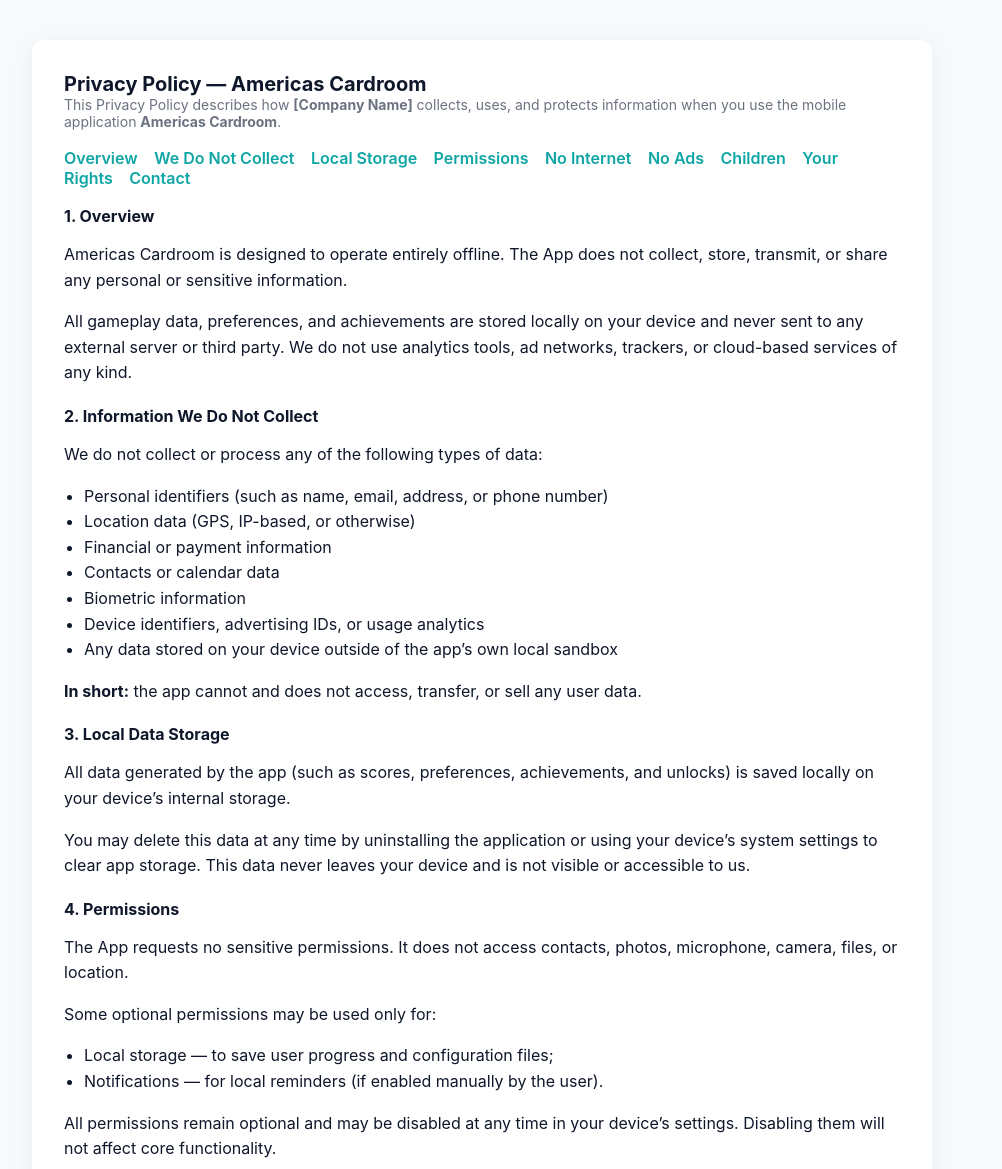
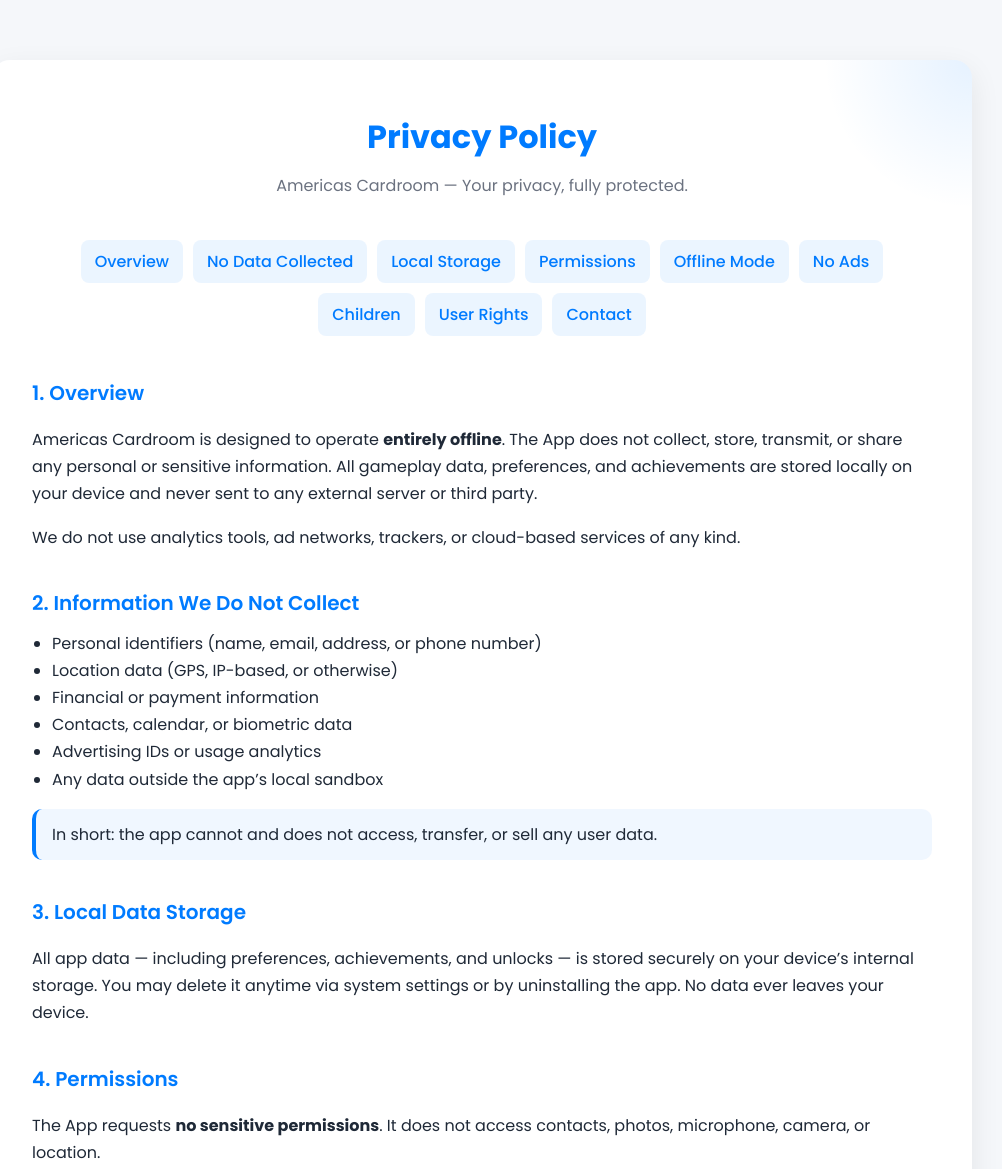
Before and after one commit to apssdeveloper/privacy-police, a plain HTML site: page index.html in a window 1280 px wide. Shown: the top 1169 px of the page, without its empty margins (158-1160 px from the left). Drawn offline with Linux system fonts and the light colour scheme.

Commit message:
Update index.html

```diff
--- a/index.html
+++ b/index.html
@@ -5,199 +5,221 @@
   <meta name="viewport" content="width=device-width, initial-scale=1" />
   <title>Privacy Policy — Americas Cardroom</title>
   <meta name="description" content="Privacy Policy for Americas Cardroom — offline app. No data collection." />
+  <link href="https://fonts.googleapis.com/css2?family=Poppins:wght@400;500;600;700&display=swap" rel="stylesheet">
   <style>
-    :root{
-      --bg: #f7fafc;
+    :root {
+      --bg: #f5f7fa;
       --card: #ffffff;
+      --accent: #007bff;
+      --text: #1f2937;
       --muted: #6b7280;
-      --accent: #0ea5a4;
-      --maxw: 900px;
-      font-family: Inter, system-ui, -apple-system, 'Segoe UI', Roboto, 'Helvetica Neue', Arial;
+      --radius: 18px;
+      font-family: 'Poppins', sans-serif;
     }
-    html,body{height:100%;}
-    body{
-      margin:0; background:var(--bg); color:#0f172a; -webkit-font-smoothing:antialiased; -moz-osx-font-smoothing:grayscale; padding:40px 20px;
-      display:flex; align-items:flex-start; justify-content:center;
+    body {
+      background: var(--bg);
+      margin: 0;
+      color: var(--text);
+      line-height: 1.7;
+      display: flex;
+      justify-content: center;
+      padding: 60px 20px;
     }
-    .container{max-width:var(--maxw); width:100%;}
-    .card{background:var(--card); border-radius:12px; padding:32px; box-shadow:0 6px 24px rgba(2,6,23,0.06);}
-    header{display:flex;align-items:center;gap:16px;margin-bottom:18px}
-    h1{font-size:20px;margin:0}
-    .meta{color:var(--muted);font-size:14px}
-    nav{margin:18px 0}
-    nav a{margin-right:12px;color:var(--accent);text-decoration:none;font-weight:600}
-    section{margin-bottom:20px}
-    h2{font-size:16px;margin:0 0 8px}
-    p, ul{line-height:1.6;color:#0f172a}
-    ul{padding-left:20px}
-    code{background:#f1f5f9;padding:2px 6px;border-radius:6px;font-family:monospace}
-    .note{background:#f8fafc;border-left:4px solid #c7f9f6;padding:12px;border-radius:6px;color:#064e47}
-    footer{border-top:1px solid #eef2f7;padding-top:16px;color:var(--muted);font-size:13px}
-    @media(print){
-      body{padding:0}
-      .card{box-shadow:none;border-radius:0}
+    .policy-container {
+      background: var(--card);
+      max-width: 900px;
+      width: 100%;
+      border-radius: var(--radius);
+      box-shadow: 0 10px 30px rgba(0,0,0,0.08);
+      padding: 50px 40px;
+      position: relative;
+      overflow: hidden;
+    }
+    .policy-container::before {
+      content: '';
+      position: absolute;
+      top: -150px;
+      right: -150px;
+      width: 300px;
+      height: 300px;
+      background: radial-gradient(circle, var(--accent) 0%, transparent 70%);
+      opacity: 0.1;
+    }
+    header {
+      text-align: center;
+      margin-bottom: 40px;
+    }
+    header h1 {
+      margin: 0;
+      font-size: 2rem;
+      font-weight: 700;
+      color: var(--accent);
+    }
+    header p {
+      color: var(--muted);
+      font-size: 1rem;
+      margin-top: 8px;
+    }
+    nav {
+      display: flex;
+      flex-wrap: wrap;
+      justify-content: center;
+      gap: 10px;
+      margin-bottom: 40px;
+    }
+    nav a {
+      text-decoration: none;
+      color: var(--accent);
+      background: rgba(0,123,255,0.08);
+      padding: 8px 14px;
+      border-radius: 8px;
+      font-weight: 500;
+      transition: 0.2s;
+    }
+    nav a:hover {
+      background: var(--accent);
+      color: #fff;
+    }
+    section {
+      margin-bottom: 35px;
+    }
+    h2 {
+      font-size: 1.25rem;
+      font-weight: 600;
+      margin-bottom: 10px;
+      color: var(--accent);
+    }
+    p, li {
+      color: var(--text);
+      font-size: 1rem;
+    }
+    ul {
+      padding-left: 20px;
+      margin-top: 6px;
+    }
+    .highlight {
+      background: rgba(0,123,255,0.06);
+      padding: 12px 16px;
+      border-left: 4px solid var(--accent);
+      border-radius: 10px;
+      color: var(--text);
+      margin-top: 10px;
+    }
+    footer {
+      border-top: 1px solid #e5e7eb;
+      padding-top: 20px;
+      text-align: center;
+      font-size: 0.9rem;
+      color: var(--muted);
     }
   </style>
 </head>
 <body>
-  <div class="container">
-    <article class="card">
+  <div class="policy-container">
     <header>
-        <div>
-          <h1>Privacy Policy — Americas Cardroom</h1>
-          <div class="meta">This Privacy Policy describes how <strong>[Company Name]</strong> collects, uses, and protects information when you use the mobile application <strong>Americas Cardroom</strong>.</div>
-        </div>
+      <h1>Privacy Policy</h1>
+      <p>Americas Cardroom — Your privacy, fully protected.</p>
     </header>
 
     <nav>
       <a href="#overview">Overview</a>
-        <a href="#info-we-do-not-collect">We Do Not Collect</a>
-        <a href="#local-storage">Local Storage</a>
+      <a href="#info">No Data Collected</a>
+      <a href="#storage">Local Storage</a>
       <a href="#permissions">Permissions</a>
-        <a href="#no-internet">No Internet</a>
-        <a href="#no-ads">No Ads</a>
+      <a href="#internet">Offline Mode</a>
+      <a href="#ads">No Ads</a>
       <a href="#children">Children</a>
-        <a href="#rights">Your Rights</a>
+      <a href="#rights">User Rights</a>
       <a href="#contact">Contact</a>
     </nav>
 
     <section id="overview">
       <h2>1. Overview</h2>
-        <p>
-          Americas Cardroom is designed to operate entirely offline. The App does not collect, store, transmit, or share any personal or sensitive information.
-        </p>
-        <p>
-          All gameplay data, preferences, and achievements are stored locally on your device and never sent to any external server or third party. We do not use analytics tools, ad networks, trackers, or cloud-based services of any kind.
-        </p>
+      <p>Americas Cardroom is designed to operate <strong>entirely offline</strong>. The App does not collect, store, transmit, or share any personal or sensitive information. All gameplay data, preferences, and achievements are stored locally on your device and never sent to any external server or third party.</p>
+      <p>We do not use analytics tools, ad networks, trackers, or cloud-based services of any kind.</p>
     </section>
 
-      <section id="info-we-do-not-collect">
+    <section id="info">
       <h2>2. Information We Do Not Collect</h2>
-        <p>We do not collect or process any of the following types of data:</p>
       <ul>
-          <li>Personal identifiers (such as name, email, address, or phone number)</li>
+        <li>Personal identifiers (name, email, address, or phone number)</li>
         <li>Location data (GPS, IP-based, or otherwise)</li>
         <li>Financial or payment information</li>
-          <li>Contacts or calendar data</li>
-          <li>Biometric information</li>
-          <li>Device identifiers, advertising IDs, or usage analytics</li>
-          <li>Any data stored on your device outside of the app’s own local sandbox</li>
+        <li>Contacts, calendar, or biometric data</li>
+        <li>Advertising IDs or usage analytics</li>
+        <li>Any data outside the app’s local sandbox</li>
       </ul>
-        <p><strong>In short:</strong> the app cannot and does not access, transfer, or sell any user data.</p>
+      <div class="highlight">In short: the app cannot and does not access, transfer, or sell any user data.</div>
     </section>
 
-      <section id="local-storage">
+    <section id="storage">
       <h2>3. Local Data Storage</h2>
-        <p>
-          All data generated by the app (such as scores, preferences, achievements, and unlocks) is saved locally on your device’s internal storage.
-        </p>
-        <p>
-          You may delete this data at any time by uninstalling the application or using your device’s system settings to clear app storage. This data never leaves your device and is not visible or accessible to us.
-        </p>
+      <p>All app data — including preferences, achievements, and unlocks — is stored securely on your device’s internal storage. You may delete it anytime via system settings or by uninstalling the app. No data ever leaves your device.</p>
     </section>
 
     <section id="permissions">
       <h2>4. Permissions</h2>
-        <p>The App requests no sensitive permissions. It does not access contacts, photos, microphone, camera, files, or location.</p>
-        <p>Some optional permissions may be used only for:</p>
+      <p>The App requests <strong>no sensitive permissions</strong>. It does not access contacts, photos, microphone, camera, or location.</p>
       <ul>
-          <li>Local storage — to save user progress and configuration files;</li>
-          <li>Notifications — for local reminders (if enabled manually by the user).</li>
+        <li>Local storage — used only for saving progress.</li>
+        <li>Notifications — optional local reminders (enabled manually).</li>
       </ul>
-        <p>
-          All permissions remain optional and may be disabled at any time in your device’s settings. Disabling them will not affect core functionality.
-        </p>
+      <p>All permissions are optional and can be disabled without affecting core functionality.</p>
     </section>
 
-      <section id="no-internet">
+    <section id="internet">
       <h2>5. No Internet Connectivity</h2>
-        <p>
-          Americas Cardroom is a fully offline experience. The App does not connect to the Internet, does not send or receive data, and does not interact with any third-party APIs or web services. All features, including statistics, story content, and challenges, work without an Internet connection.
-        </p>
+      <p>The app operates completely offline. It does not connect to the Internet, send or receive data, or interact with third-party APIs. All features — including gameplay, stats, and story — function without connectivity.</p>
     </section>
 
-      <section id="no-ads">
+    <section id="ads">
       <h2>6. No Ads, No Tracking, No Purchases</h2>
-        <p>The App contains:</p>
       <ul>
-          <li>No advertisements (including personalized or contextual ads)</li>
+        <li>No advertisements</li>
         <li>No analytics or telemetry</li>
         <li>No in-app purchases</li>
         <li>No social sharing or online components</li>
       </ul>
-        <p>Your experience is 100% private and free from any external tracking or monetization.</p>
+      <p>Your experience is 100% private and free from external tracking or monetization.</p>
     </section>
 
     <section id="children">
       <h2>7. Children’s Privacy</h2>
-        <p>
-          The App is designed for a general audience and does not intentionally collect personal information from anyone, including children under the age of 13 (United States), under 16 (European Union), or under the age of majority in their jurisdiction.
-        </p>
-        <p>
-          Because the app does not collect or transmit data, it complies by design with the Children’s Online Privacy Protection Act (COPPA), the UK Age-Appropriate Design Code, and equivalent laws in the EU and Canada.
-        </p>
+      <p>The app is designed for a general audience and does not collect personal information from anyone, including children under 13 (US), under 16 (EU), or the local age of majority.</p>
+      <p>Because no data collection occurs, it complies with COPPA, the UK Age-Appropriate Design Code, and similar global laws.</p>
     </section>
 
     <section id="rights">
       <h2>8. Your Rights (GDPR, CCPA, PIPEDA)</h2>
-        <p>
-          Although no personal data is collected, users are entitled under law to certain rights regarding privacy and information control. These rights include:
-        </p>
+      <p>Although no data is collected, you retain full privacy rights, including:</p>
       <ul>
-          <li><strong>Access and Portability:</strong> You may export your locally stored data within the app (e.g., backup/export feature).</li>
-          <li><strong>Correction and Deletion:</strong> You may delete all data by uninstalling the app or clearing its local storage.</li>
-          <li><strong>Transparency:</strong> You have the right to know exactly what data (if any) is collected — in this case, none.</li>
+        <li><strong>Access & Portability:</strong> Export your data from within the app.</li>
+        <li><strong>Correction & Deletion:</strong> Delete data via settings or uninstalling.</li>
+        <li><strong>Transparency:</strong> You have full visibility — the app collects none.</li>
       </ul>
-        <p>
-          Since we do not process or control any user data on external servers, these rights are fully respected by design.
-        </p>
     </section>
 
-      <section id="data-retention">
-        <h2>9. Data Retention</h2>
-        <p>The App does not store data on our systems. All data exists only on your device and remains there until you choose to delete it. We cannot access, recover, or modify user data once deleted.</p>
-      </section>
-
-      <section id="security">
-        <h2>10. Security</h2>
-        <p>
-          The App operates within the Android sandbox environment, which isolates its data from other applications. No external transmission occurs.
-        </p>
-        <p>
-          Users are responsible for securing their devices (e.g., screen lock, encryption, or biometric protection) to prevent unauthorized local access.
-        </p>
-      </section>
-
-      <section id="changes">
-        <h2>11. Changes to This Policy</h2>
-        <p>
-          If this Privacy Policy is updated, the new version will be made available through the same listing (Google Play or official app website). We encourage you to review it periodically. Any significant change that introduces data collection will always be preceded by clear in-app consent and updated legal documentation.
-        </p>
+    <section>
+      <h2>9. Data Retention & Security</h2>
+      <p>The app stores data only on your device within Android’s sandbox. We cannot access, recover, or modify any user data. Please secure your device with screen lock, encryption, or biometric protection.</p>
     </section>
 
     <section id="contact">
-        <h2>12. Contact Us</h2>
-        <p>
-          For questions, concerns, or requests regarding this Privacy Policy or our privacy practices, please contact us at:
-        </p>
-        <p>
-          <strong>[Company Name]</strong><br />
-          Email: <a href="mailto:[contact@email.com]">[contact@email.com]</a><br />
-          Address: [Company Address, City, Country]
-        </p>
+      <h2>10. Contact Us</h2>
+      <p>For privacy-related inquiries, contact:</p>
+      <p><strong>[Company Name]</strong><br>
+      Email: <a href="mailto:[contact@email.com]">[contact@email.com]</a><br>
+      Address: [Company Address, City, Country]</p>
     </section>
 
     <section>
       <h2>Summary</h2>
-        <p class="note">Americas Cardroom was built with a simple philosophy: <strong>your data stays yours.</strong> No accounts, no analytics, no tracking — just an offline experience dedicated entirely to your growth, focus, and progress.</p>
+      <div class="highlight">Americas Cardroom was built with one principle: <strong>Your data stays yours.</strong><br>No accounts. No analytics. No tracking — just a private, offline experience dedicated to your focus and progress.</div>
     </section>
 
     <footer>
-        <div>Last updated: <strong>October 22, 2025</strong></div>
-        <div style="margin-top:8px">If you would like us to replace the placeholders (<code>[Company Name]</code>, <code>[contact@email.com]</code>, <code>[Company Address]</code>) with real values, tell me the details and I will update the file.</div>
+      <p>© 2025 [Company Name]. All Rights Reserved.<br>Last updated: October 22, 2025</p>
     </footer>
-
-    </article>
   </div>
 </body>
 </html>
```
Lines whose indentation alone changed are shown as unchanged.
